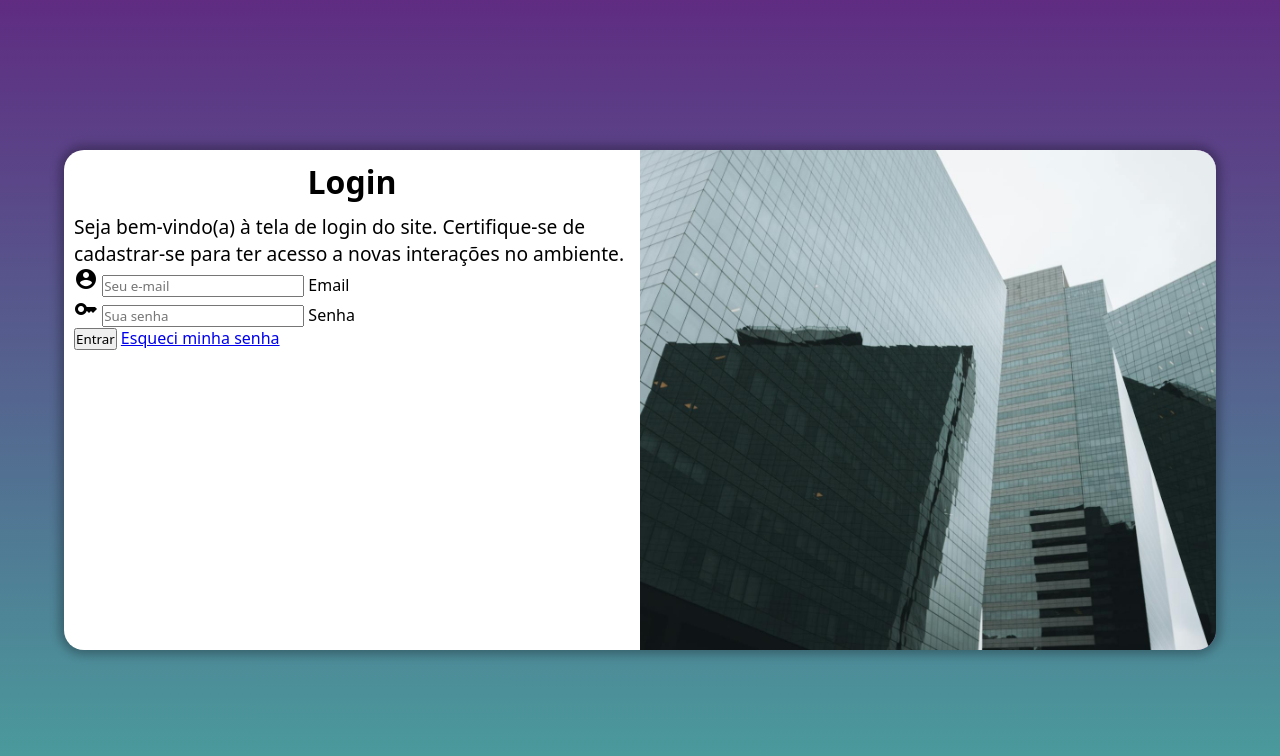
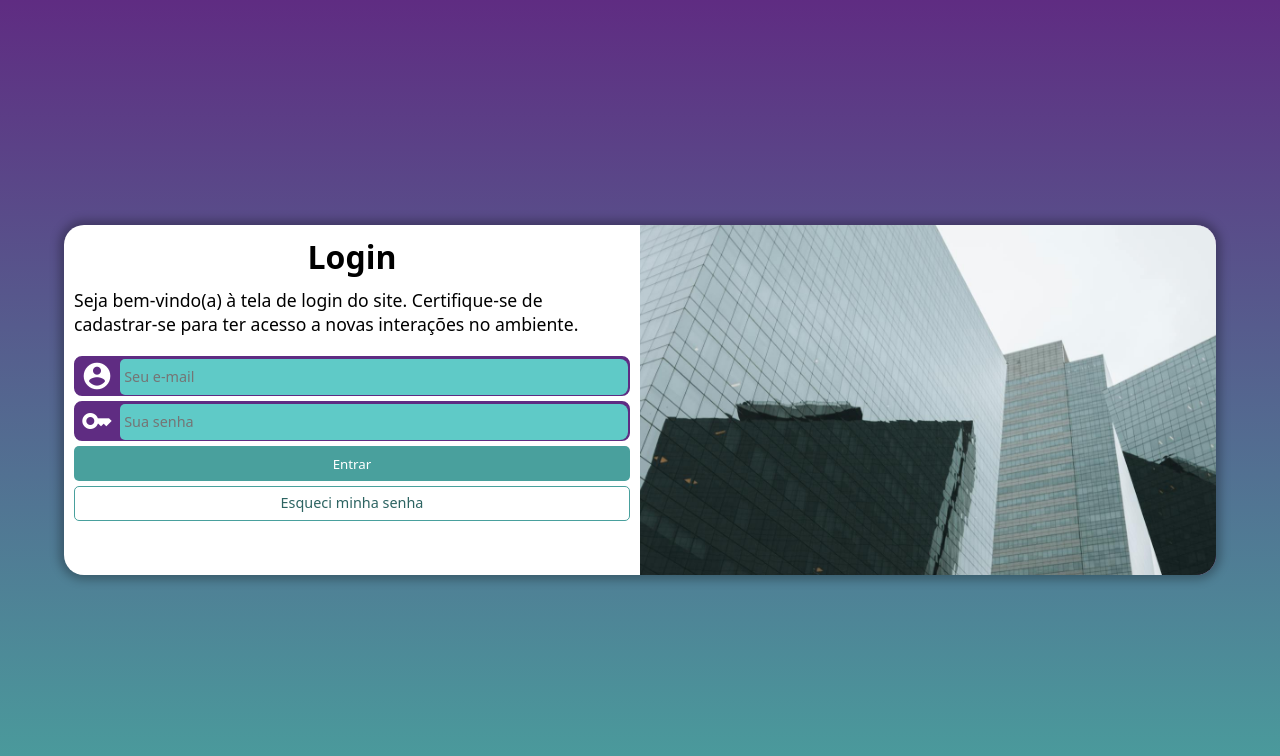
Before and after one commit to johnnyID/projeto-login, a plain HTML site: page index.html in a window 1280 px wide. Drawn offline with Linux system fonts and the light colour scheme.

Commit message:
projeto completo

```diff
--- a/estilos/media-query.css
+++ b/estilos/media-query.css
@@ -7,6 +7,7 @@
 
     main > section#login{
         width: 80vw;
+        height: 290px;
     }
 
     main > section#login > div#imagem{
@@ -20,6 +21,12 @@
         float: right;
         width: 70%;
     }
+
+    main > section#login > div#formulario > p{
+        margin: 10px 0px;
+        font-size: .85em;
+        text-align: justify;
+    }
 }
 
 @media screen and (min-width: 992px){
@@ -29,6 +36,7 @@
 
     main > section#login{
         width: 90vw;
+        height: 350px;
     }
 
     main > section#login > div#imagem{
@@ -46,6 +54,7 @@
     }
 
     main > section#login > div#formulario > p{
-        font-size: 1.2em;
+        margin: 8px 0px 20px 0px;
+        font-size: 1.1em;
     }
 }
--- a/estilos/style.css
+++ b/estilos/style.css
@@ -45,12 +45,50 @@ main > section#login > div#imagem{
     display: block;
     background: #5f2c82 url("../imagens/predio.jpg") no-repeat left bottom fixed;
     background-size: cover;
-    height: 200px;
+    height: 190px;
 }
 
 main > section#login > div#formulario{
     display: block;
     padding: 10px;
+}
+
+main > section#login > div#formulario > form > div.campo{
+    margin: 5px 0px;
+    height: 40px;
+    border: 2px solid #5f2c82;
+    background-color: #5f2c82;
+    border-radius: 8px;
+}
+
+main > section#login > div#formulario > form > div.campo > span{
+    width: 40px;
+    font-size: 2em;
+    color: white;
+    padding: 2px;
+    padding-left: 5px;
+}
+
+main > section#login > div#formulario > form > div.campo > input{
+    font-size: .9em;
+    width: calc(100% - 44.365px);
+    height: 100%;
+    transform: translateY(-10px);
+    padding: 4px;
+    border-top-left-radius: 5px;
+    border-top-right-radius: 8px;
+    border-bottom-right-radius: 8px;
+    border-bottom-left-radius: 5px;
+    border: 0px;
+    background-color: #5fcac7;
+}
+
+main > section#login > div#formulario > form > div.campo > input:focus{
+    background-color: white;
+}
+
+main > section#login > div#formulario > form > div.campo > label{
+    display: none;
 }
 
 div#formulario > h1{
@@ -61,3 +99,37 @@ div#formulario > h1{
 main > section#login > div#formulario > p{
     font-size: 0.8em;
 }
+
+main > section#login > div#formulario > form > input[type=submit]{
+    display: block;
+    width: 100%;
+    height: 35px;
+    background-color: #49a09d;
+    color: white;
+    border: 0px;
+    border-radius: 5px;
+    cursor: pointer;
+}
+
+main > section#login > div#formulario > form > input[type=submit]:hover{
+    background-color: #397d7b;
+}
+
+main > section#login > div#formulario > form > a.botao{
+    display: block;
+    width: 100%;
+    height: 35px;
+    background-color: white;
+    color: #2d6462;
+    border: 1px solid #49a09d;
+    border-radius: 5px;
+    margin-top: 5px;
+    text-align: center;
+    text-decoration: none;
+    font-size: .9em;
+    padding-top: 6px;
+}
+
+main > section#login > div#formulario > form > a.botao:hover{
+    background-color: #5fcac7;
+}
--- a/index.html
+++ b/index.html
@@ -33,7 +33,7 @@
                         <label for="senha">Senha</label>
                     </div>
                     <input type="submit" value="Entrar">
-                    <a href="#">Esqueci minha senha</a>
+                    <a class="botao" href="#">Esqueci minha senha</a>
                 </form>
             </div>
         </section>
```
